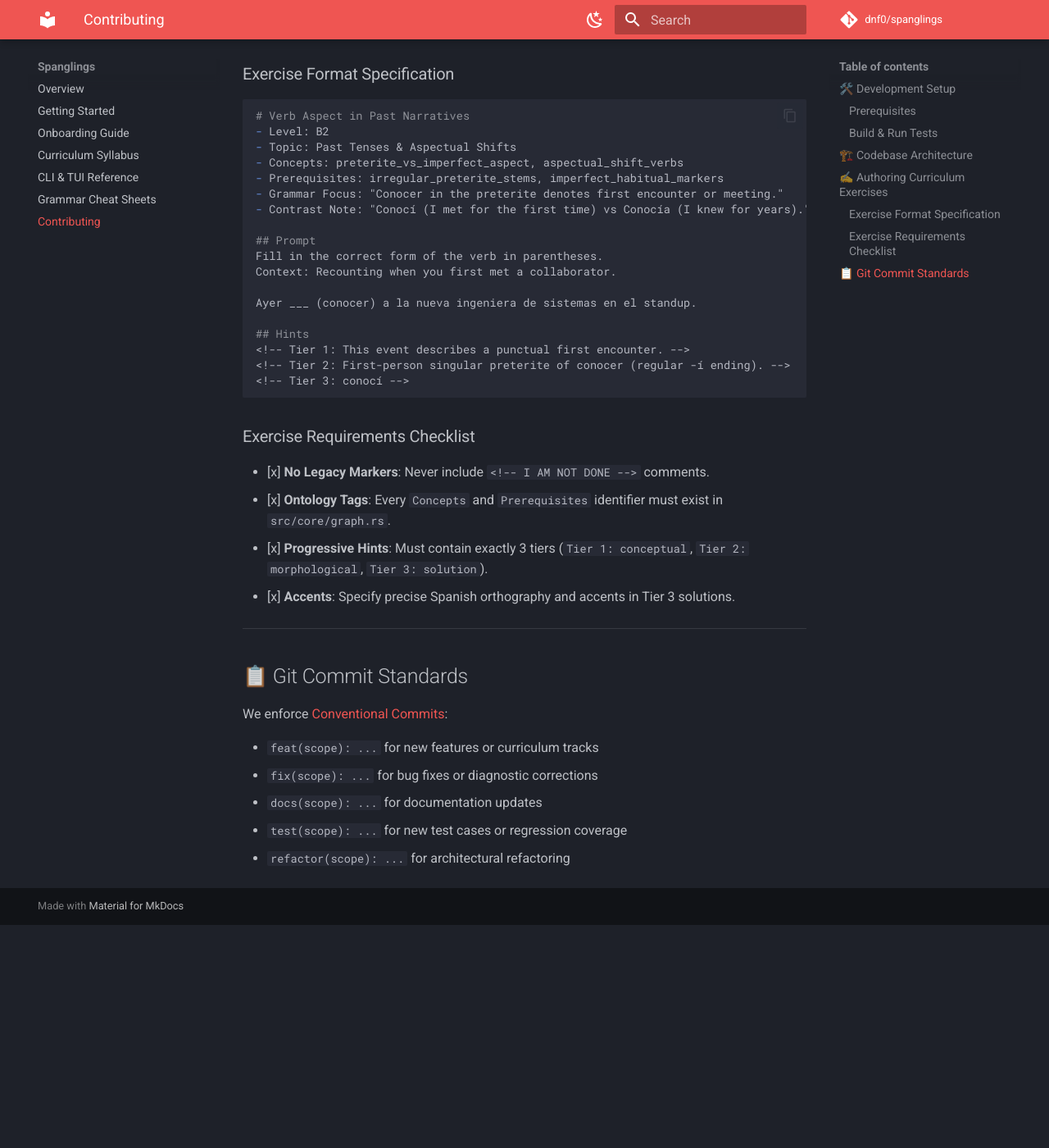
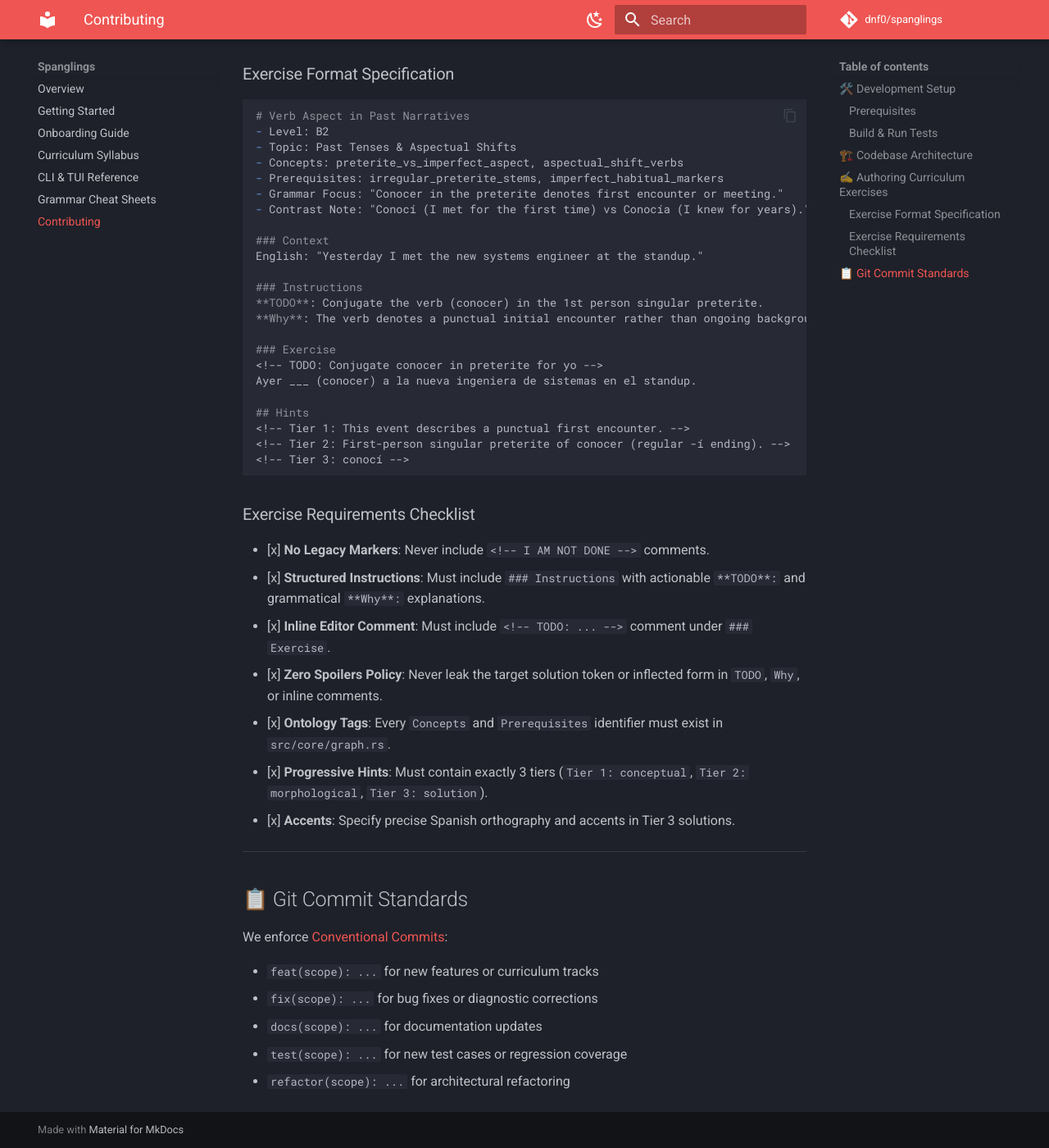
Before and after one commit to dnf0/spanglings, an MkDocs documentation site: the page built from docs/contributing.md, in a window 1280 px wide and 1400 px high, scrolled down 1640 px. Shown: the whole window at 82% size. Built offline with MkDocs 1.6.1 and Material for MkDocs 9.7.7, drawn with Linux system fonts in a browser that asks for light colours; comment, search, counter and statistics services are not loaded; before the commit the page ends 2768 px from its top, so only the background shows below that.

Commit message:
docs: align exercise specification, onboarding walkthrough, and authoring guidelines with v0.4.0 instructions architecture

```diff
--- a/docs/contributing.md
+++ b/docs/contributing.md
@@ -80,10 +80,15 @@ Exercises are structured Markdown files residing under `exercises/<track_name>/<
 - Grammar Focus: "Conocer in the preterite denotes first encounter or meeting."
 - Contrast Note: "Conocí (I met for the first time) vs Conocía (I knew for years)."
 
-## Prompt
-Fill in the correct form of the verb in parentheses.
-Context: Recounting when you first met a collaborator.
+### Context
+English: "Yesterday I met the new systems engineer at the standup."
 
+### Instructions
+**TODO**: Conjugate the verb (conocer) in the 1st person singular preterite.
+**Why**: The verb denotes a punctual initial encounter rather than ongoing background knowledge.
+
+### Exercise
+<!-- TODO: Conjugate conocer in preterite for yo -->
 Ayer ___ (conocer) a la nueva ingeniera de sistemas en el standup.
 
 ## Hints
@@ -94,6 +99,9 @@ Ayer ___ (conocer) a la nueva ingeniera de sistemas en el standup.
 
 ### Exercise Requirements Checklist
 - [x] **No Legacy Markers**: Never include `<!-- I AM NOT DONE -->` comments.
+- [x] **Structured Instructions**: Must include `### Instructions` with actionable `**TODO**:` and grammatical `**Why**:` explanations.
+- [x] **Inline Editor Comment**: Must include `<!-- TODO: ... -->` comment under `### Exercise`.
+- [x] **Zero Spoilers Policy**: Never leak the target solution token or inflected form in `TODO`, `Why`, or inline comments.
 - [x] **Ontology Tags**: Every `Concepts` and `Prerequisites` identifier must exist in `src/core/graph.rs`.
 - [x] **Progressive Hints**: Must contain exactly 3 tiers (`Tier 1: conceptual`, `Tier 2: morphological`, `Tier 3: solution`).
 - [x] **Accents**: Specify precise Spanish orthography and accents in Tier 3 solutions.
```
Also changed, not shown: docs/onboarding-guide.md (+8 -3 lines).
